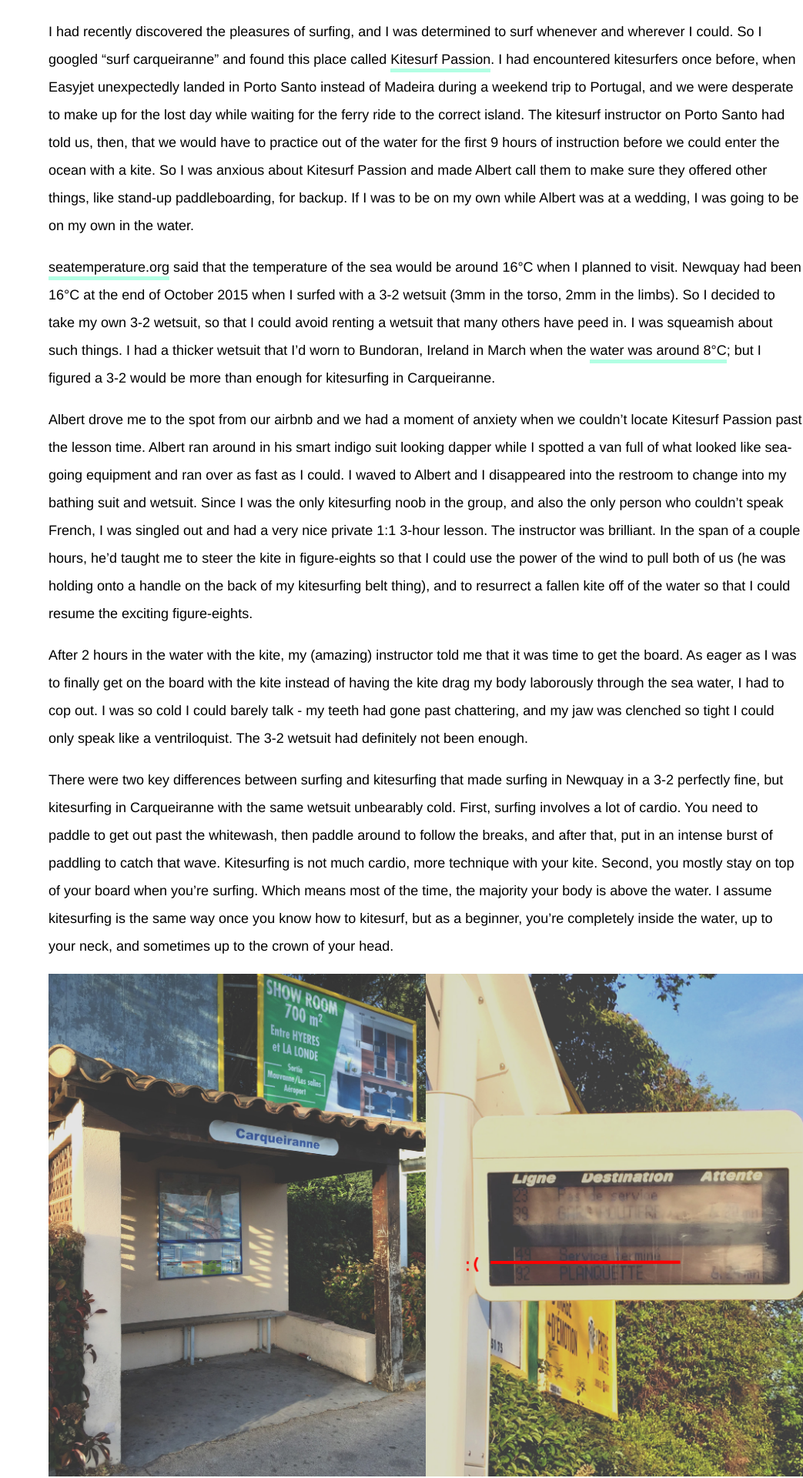
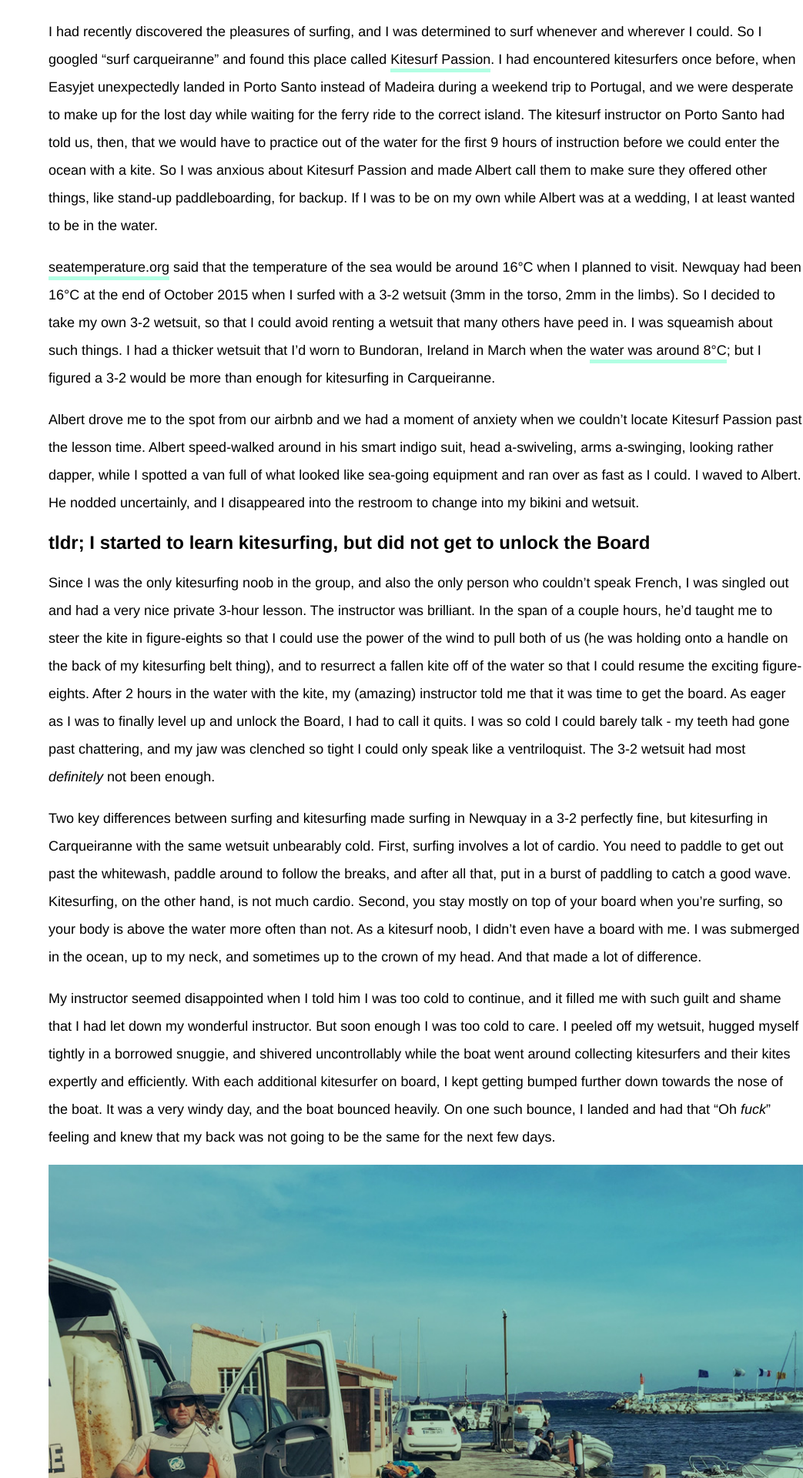
Before and after one commit to jiwonkim/albertmornington.space, a Flask app: page /post/carqueiranne-france in a window 1280 px wide. Shown: the part 1514-3434 px from the top of the page at 77% size, without its empty margins (237-1280 px from the left). Run offline with Flask 2, Linux system fonts and the light colour scheme.

Commit message:
Finished writing about kitesurfing, now onto weird bar and hitchhiking

```diff
--- a/templates/carqueiranne-france.html
+++ b/templates/carqueiranne-france.html
@@ -27,7 +27,7 @@
     </div>
 
     <p class="post-paragraph">
-        I had recently discovered the pleasures of surfing, and I was determined to surf whenever and wherever I could. So I googled “surf carqueiranne” and found this place called <a href="http://www.kitesurf-passion.com/" target="_blank">Kitesurf Passion</a>. I had encountered kitesurfers once before, when Easyjet unexpectedly landed in Porto Santo instead of Madeira during a weekend trip to Portugal, and we were desperate to make up for the lost day while waiting for the ferry ride to the correct island. The kitesurf instructor on Porto Santo had told us, then, that we would have to practice out of the water for the first 9 hours of instruction before we could enter the ocean with a kite. So I was anxious about Kitesurf Passion and made Albert call them to make sure they offered other things, like stand-up paddleboarding, for backup. If I was to be on my own while Albert was at a wedding, I was going to be on my own in the water.
+        I had recently discovered the pleasures of surfing, and I was determined to surf whenever and wherever I could. So I googled “surf carqueiranne” and found this place called <a href="http://www.kitesurf-passion.com/" target="_blank">Kitesurf Passion</a>. I had encountered kitesurfers once before, when Easyjet unexpectedly landed in Porto Santo instead of Madeira during a weekend trip to Portugal, and we were desperate to make up for the lost day while waiting for the ferry ride to the correct island. The kitesurf instructor on Porto Santo had told us, then, that we would have to practice out of the water for the first 9 hours of instruction before we could enter the ocean with a kite. So I was anxious about Kitesurf Passion and made Albert call them to make sure they offered other things, like stand-up paddleboarding, for backup. If I was to be on my own while Albert was at a wedding, I at least wanted to be in the water.
     </p>
 
     <p class="post-paragraph">
@@ -35,15 +35,38 @@
     </p>
 
     <p class="post-paragraph">
-        Albert drove me to the spot from our airbnb and we had a moment of anxiety when we couldn’t locate Kitesurf Passion past the lesson time. Albert ran around in his smart indigo suit looking dapper while I spotted a van full of what looked like sea-going equipment and ran over as fast as I could. I waved to Albert and I disappeared into the restroom to change into my bathing suit and wetsuit. Since I was the only kitesurfing noob in the group, and also the only person who couldn’t speak French, I was singled out and had a very nice private 1:1 3-hour lesson. The instructor was brilliant. In the span of a couple hours, he’d taught me to steer the kite in figure-eights so that I could use the power of the wind to pull both of us (he was holding onto a handle on the back of my kitesurfing belt thing), and to resurrect a fallen kite off of the water so that I could resume the exciting figure-eights.
+        Albert drove me to the spot from our airbnb and we had a moment of anxiety when we couldn’t locate Kitesurf Passion past the lesson time. Albert speed-walked around in his smart indigo suit, head a-swiveling, arms a-swinging, looking rather dapper, while I spotted a van full of what looked like sea-going equipment and ran over as fast as I could. I waved to Albert. He nodded uncertainly, and I disappeared into the restroom to change into my bikini and wetsuit.
+    </p>
+
+    <h2>tldr; I started to learn kitesurfing, but did not get to unlock the Board</h2>
+
+    <p class="post-paragraph">
+        Since I was the only kitesurfing noob in the group, and also the only person who couldn’t speak French, I was singled out and had a very nice private 3-hour lesson. The instructor was brilliant. In the span of a couple hours, he’d taught me to steer the kite in figure-eights so that I could use the power of the wind to pull both of us (he was holding onto a handle on the back of my kitesurfing belt thing), and to resurrect a fallen kite off of the water so that I could resume the exciting figure-eights. After 2 hours in the water with the kite, my (amazing) instructor told me that it was time to get the board. As eager as I was to finally level up and unlock the Board, I had to call it quits. I was so cold I could barely talk - my teeth had gone past chattering, and my jaw was clenched so tight I could only speak like a ventriloquist. The 3-2 wetsuit had most <i>definitely</i> not been enough.
     </p>
 
     <p class="post-paragraph">
-        After 2 hours in the water with the kite, my (amazing) instructor told me that it was time to get the board. As eager as I was to finally get on the board with the kite instead of having the kite drag my body laborously through the sea water, I had to cop out. I was so cold I could barely talk - my teeth had gone past chattering, and my jaw was clenched so tight I could only speak like a ventriloquist. The 3-2 wetsuit had definitely not been enough.
+        Two key differences between surfing and kitesurfing made surfing in Newquay in a 3-2 perfectly fine, but kitesurfing in Carqueiranne with the same wetsuit unbearably cold. First, surfing involves a lot of cardio. You need to paddle to get out past the whitewash, paddle around to follow the breaks, and after all that, put in a burst of paddling to catch a good wave. Kitesurfing, on the other hand, is not much cardio. Second, you stay mostly on top of your board when you’re surfing, so your body is above the water more often than not. As a kitesurf noob, I didn’t even have a board with me. I was submerged in the ocean, up to my neck, and sometimes up to the crown of my head. And that made a lot of difference.
     </p>
 
     <p class="post-paragraph">
-        There were two key differences between surfing and kitesurfing that made surfing in Newquay in a 3-2 perfectly fine, but kitesurfing in Carqueiranne with the same wetsuit unbearably cold. First, surfing involves a lot of cardio. You need to paddle to get out past the whitewash, then paddle around to follow the breaks, and after that, put in an intense burst of paddling to catch that wave. Kitesurfing is not much cardio, more technique with your kite. Second, you mostly stay on top of your board when you’re surfing. Which means most of the time, the majority your body is above the water. I assume kitesurfing is the same way once you know how to kitesurf, but as a beginner, you’re completely inside the water, up to your neck, and sometimes up to the crown of your head.
+        My instructor seemed disappointed when I told him I was too cold to continue, and it filled me with such guilt and shame that I had let down my wonderful instructor. But soon enough I was too cold to care. I peeled off my wetsuit, hugged myself tightly in a borrowed snuggie, and shivered uncontrollably while the boat went around collecting kitesurfers and their kites expertly and efficiently. With each additional kitesurfer on board, I kept getting bumped further down towards the nose of the boat. It was a very windy day, and the boat bounced heavily. On one such bounce, I landed and had that “Oh <i>fuck</i>” feeling and knew that my back was not going to be the same for the next few days.
+    </p>
+
+    <img class="image--centered image--1000" src="{{ url_for('static', filename='carqueiranne-france/1000_kitesurfing_2.jpg') }}">
+
+    <p class="post-paragraph">
+        After saying goodbyes and trying to pretend I wasn’t as destroyed as I was feeling, I beelined to a crepe shop and ordered a savory crepe and a sweet crepe (a two-course crepe meal!) with the point and smile method.
+    </p>
+
+    <div class="flex-row sm-full-width">
+        <img class="image--centered image--half" src="{{ url_for('static', filename='carqueiranne-france/1000_crepe_0.jpg') }}">
+        <img class="image--centered image--half" src="{{ url_for('static', filename='carqueiranne-france/1000_crepe_1.jpg') }}">
+    </div>
+
+    <h2>Some experiences are only fun in retrospect</h2>
+
+    <p class="post-paragraph">
+        Then I found that I missed the last bus back to the B&B.
     </p>
 
     <div class="flex-row sm-full-width">
@@ -52,5 +75,6 @@
     </div>
 
     <p class="post-paragraph">
+        “This is fine,” I told myself. I actually said it out loud, to see if it would be more convincing if I heard the words. (It was not.)
     </p>
 {% endblock %}
```
Also changed, not shown: static/carqueiranne-france/1000_bar_0.jpg (added), static/carqueiranne-france/1000_crepe_0.jpg (added), static/carqueiranne-france/1000_crepe_1.jpg (added), static/carqueiranne-france/1000_kitesurfing_2.jpg (added), static/carqueiranne-france/o_crepe_0.jpg (added), static/carqueiranne-france/o_crepe_1.jpg (added), static/carqueiranne-france/o_kitesurfing_2.jpg (added), static/cassis-france/o_cassis_7.JPG (added).
